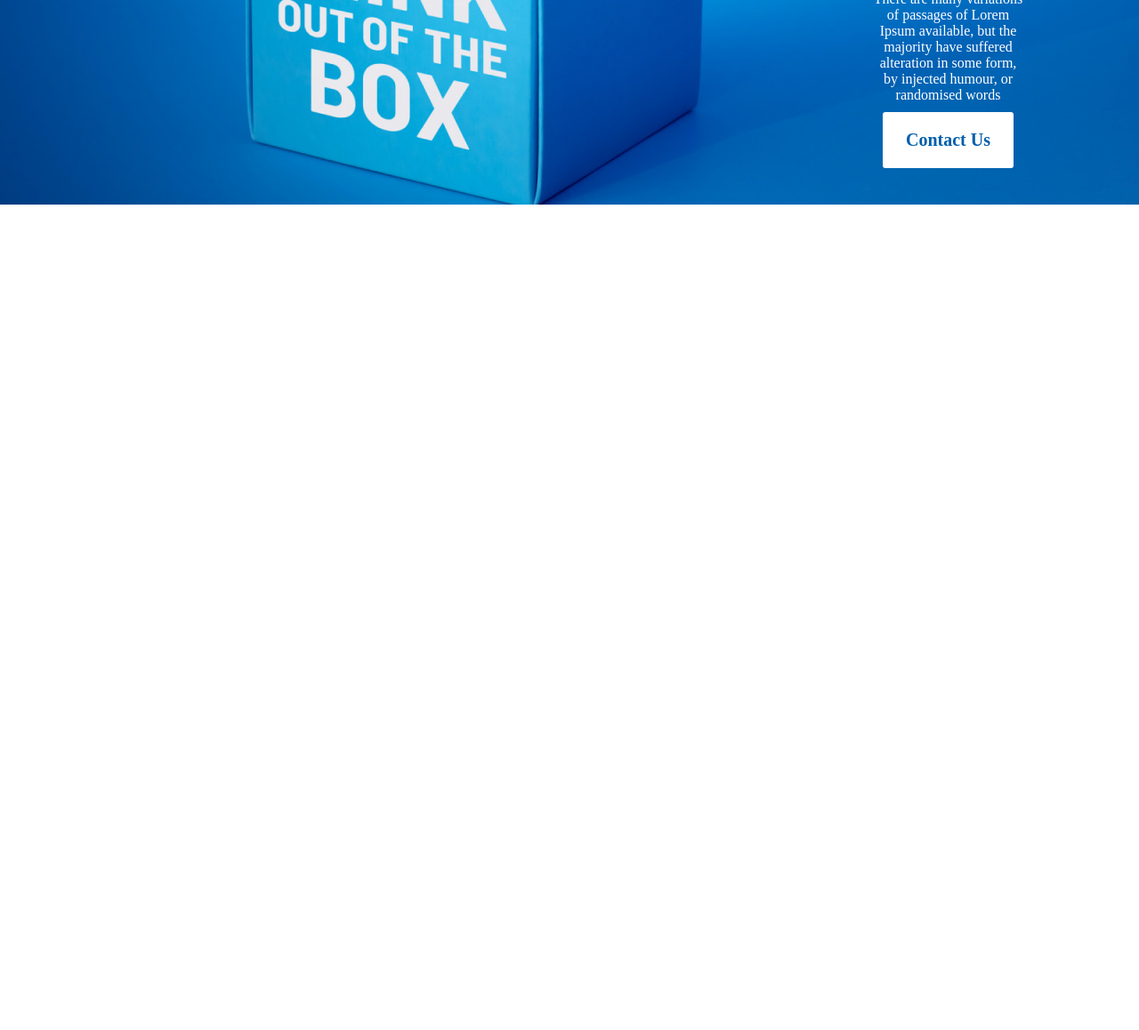
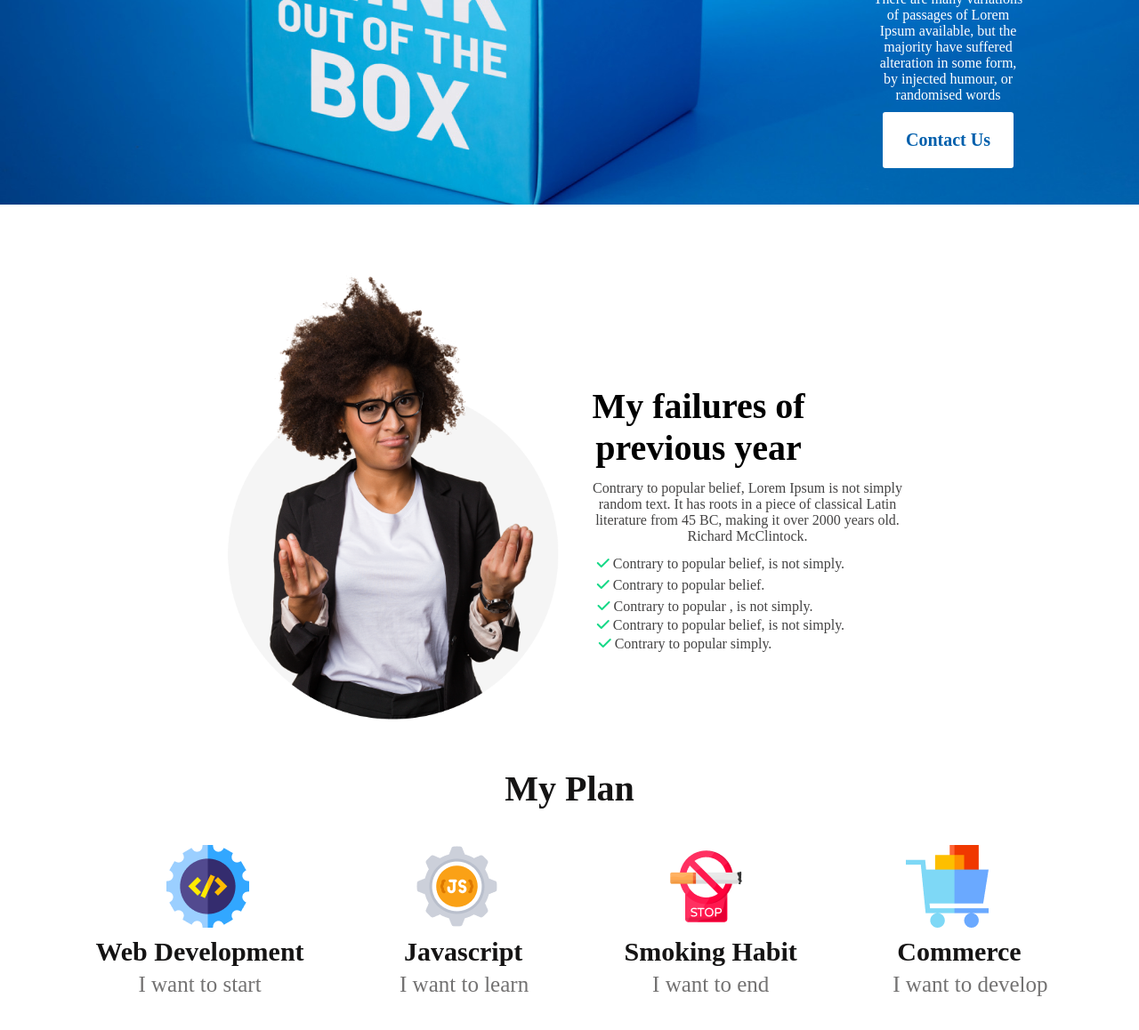
Before and after one commit to AkhiSharmin/Assigemnt-website, a plain HTML site: page index.html in a window 1280 px wide. Shown: the part 570-1728 px from the top of the page at 89% size. Before the commit the page ends 800 px from the top, so only its background shows below. Drawn offline with Linux system fonts and the light colour scheme.

Commit message:
new added

```diff
--- a/css/style.css
+++ b/css/style.css
@@ -15,6 +15,7 @@
     justify-content: center;
     text-align: center;
     align-items: center;
+    margin-bottom: 70px;
 }
 .banner-titel{
     font-size: 65px;
@@ -45,3 +46,123 @@
 /*************************
  banner section styles end
  *************************/
+
+/*******************************
+ My failures section styles start
+ *******************************/
+.failuer-container{
+    display: flex;
+    text-align: center;
+    justify-content: center;
+    margin-bottom: 50px;
+}
+.failuer-img img{
+    width: 400px;
+}
+.failuer-part{
+    width: 400px;
+    margin-top: 130px;
+}
+.failuer-titel{
+    font-weight: 700;
+    font-size: 40px;
+    color: black;
+    padding: 3px;
+    margin-right: 110px;
+}
+.failuer-decription{
+    font-weight: 400;
+    font-size: 16px;
+    color: #444343;
+    padding: 10px 11px;
+}
+.icon-description{
+    font-weight: 400;
+    font-size: 16px;
+    color: #444343;
+    padding: 3px
+}
+.icon-description-one{
+    margin-right: 90px;
+    font-weight: 400;
+    font-size: 16px;
+    color: #444343;
+    padding: 3px
+}
+.icon-description-two{
+    margin-right: 35px;
+    font-weight: 400;
+    font-size: 16px;
+    color: #444343;
+    padding: 3px
+}
+.icon-description-four{
+    margin-right: 80px;
+    font-weight: 400;
+    font-size: 16px;
+    color: #444343;
+    padding: 3px
+}
+.icon-description-three{
+    font-weight: 400;
+    font-size: 16px;
+    color: #444343;
+}
+.icon-content{
+    margin-right: 60px;
+}
+.icon{
+    color: #16D887;
+}
+/*******************************
+ My failures section styles end
+ *******************************/
+
+/*******************************
+ My plan section styles end
+ *******************************/
+.plan-container{
+    display: flex;
+    justify-content: space-evenly;
+    margin-bottom: 50px;
+}
+.web-devlopment > img{
+    margin-left: 85px;
+}
+.plan-titel{
+    font-weight: 700;
+    font-size: 40px;
+    color: #151414;
+    text-align: center;
+    margin-bottom: 40px;
+}
+.common-titel{
+    font-weight: 700;
+    font-size: 30px;
+    color: #151414;
+    padding: 6px 5px;
+}
+.common-description{
+    font-weight: 500;
+    font-size: 25px;
+    color: #737272;
+    text-align: center;
+}
+.web-javascript > img{
+    margin-left: 18px;
+}
+.smoking-habit > img{
+    margin-left: 50px;
+}
+.ecommerce > img{
+    margin-left: 15px;
+}
+
+
+
+
+
+
+/*******************************
+ My plan section styles end
+ *******************************/
--- a/index.html
+++ b/index.html
@@ -5,8 +5,12 @@
     <meta http-equiv="X-UA-Compatible" content="IE=edge">
     <meta name="viewport" content="width=device-width, initial-scale=1.0">
     <title>Think Out of the Box</title>
+    <!-- custom css link -->
     <link rel="stylesheet" href="css/style.css">
+    <!-- google fonts link -->
     <link rel="preconnect" href="https://fonts.googleapis.com"><link rel="preconnect" href="https://fonts.gstatic.com" crossorigin><link href="https://fonts.googleapis.com/css2?family=Lato:ital@1&family=Lobster&family=Open+Sans&family=Oswald:wght@500&family=Poppins:wght@400;500&display=swap" rel="stylesheet">
+    <!-- font-awesome link -->
+    <script src="https://kit.fontawesome.com/402344916f.js" crossorigin="anonymous"></script>
 </head>
 <body>
         <header></header>
@@ -22,6 +26,55 @@
                 </div>
             </section>
             <!-- Banner section end-->
+            <!-- My failures section start-->
+            <section class="failure">
+                <div class="failuer-container">
+                <div class="failuer-img">
+                        <img src="images/person.png" alt="">
+                </div>
+                    <div class="failuer-part">
+                    <h1 class="failuer-titel">My failures of previous year</h1>
+                    <p class="failuer-decription">
+                        Contrary to popular belief, Lorem Ipsum is not simply random text. It has roots in a piece of classical Latin literature from 45 BC, making it over 2000 years old. Richard McClintock.
+                    </p>
+                    <div class="icon-content">
+                        <p class="icon-description"><a href=""><i class="fa-solid fa-check icon"></i></a> Contrary to popular belief, is not simply.</p>
+                        <p class="icon-description-one"><a href=""><i class="fa-solid fa-check icon"></i></a> Contrary to popular belief.</p>
+                        <p class="icon-description-two"><a href=""><i class="fa-solid fa-check icon"></i></a> Contrary to popular , is not simply.</p>
+                        <p class="icon-description-three"><a href=""><i class="fa-solid fa-check icon"></i></a> Contrary to popular belief, is not simply.</p>
+                        <p class="icon-description-four"><a href=""><i class="fa-solid fa-check icon"></i></a> Contrary to popular simply.</p>
+                        </div>
+                    </div>
+                </div>
+            </section>
+            <!-- My failures section end-->
+            <!-- My plan section start-->
+            <section class="my-plan">
+                <h1 class="plan-titel">My Plan</h1>
+                <div class="plan-container">
+                    <div class="web-devlopment">
+                        <img src="images/icons/web.png" alt="">
+                        <h1 class="common-titel">Web Development</h1>
+                        <p class="common-description">I want to start</p>
+                    </div>
+                    <div class="web-javascript">
+                        <img src="images/icons/js.png" alt="">
+                        <h1 class="common-titel">Javascript</h1>
+                        <p class="common-description">I want to learn</p>
+                    </div>
+                    <div class="smoking-habit">
+                        <img src="images/icons/smoke.png" alt="">
+                        <h1 class="common-titel">Smoking Habit</h1>
+                        <p class="common-description">I want to end</p>
+                    </div>
+                    <div class="ecommerce">
+                        <img src="images/icons/ecom.png" alt="">
+                        <h1 class="common-titel">Commerce</h1>
+                        <p class="common-description">I want to develop</p>
+                    </div>
+                </div>
+            </section>
+            <!-- My plan section end-->
         </main>
 </body>
 </html>
```
